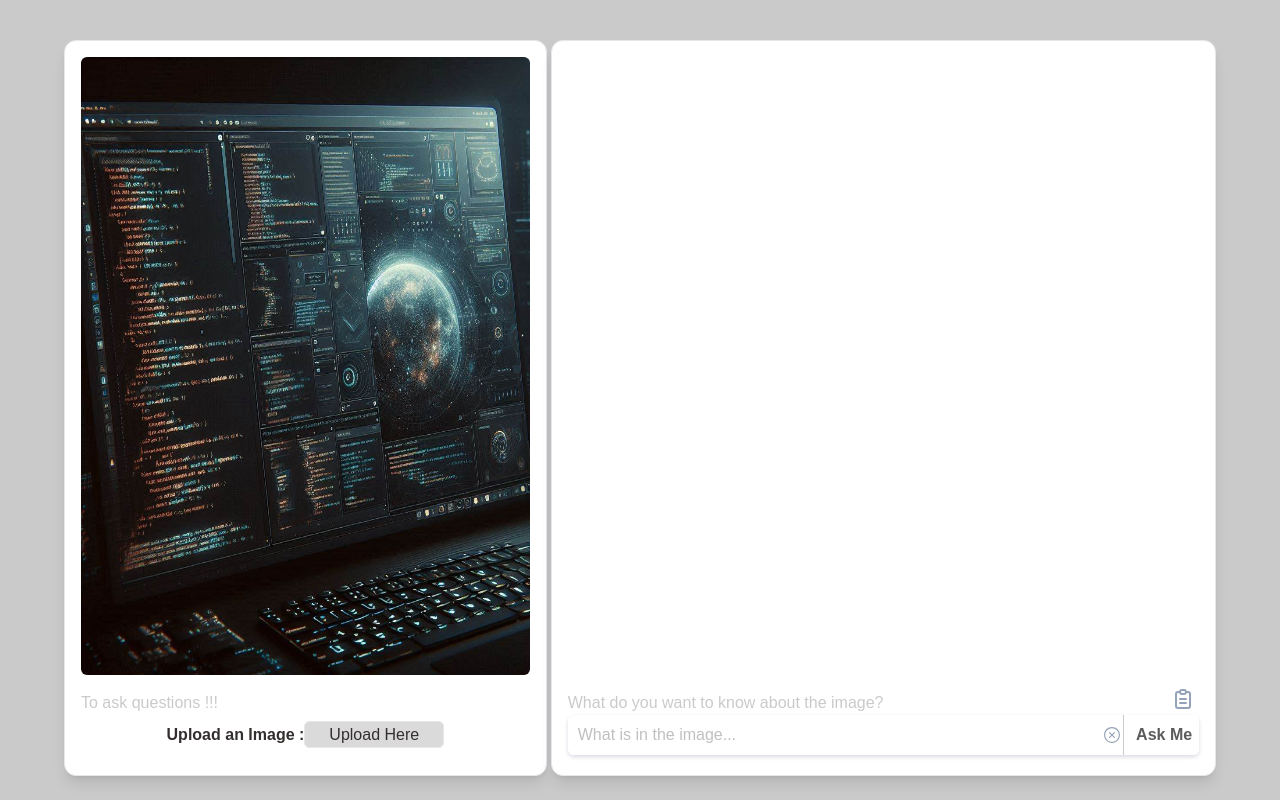
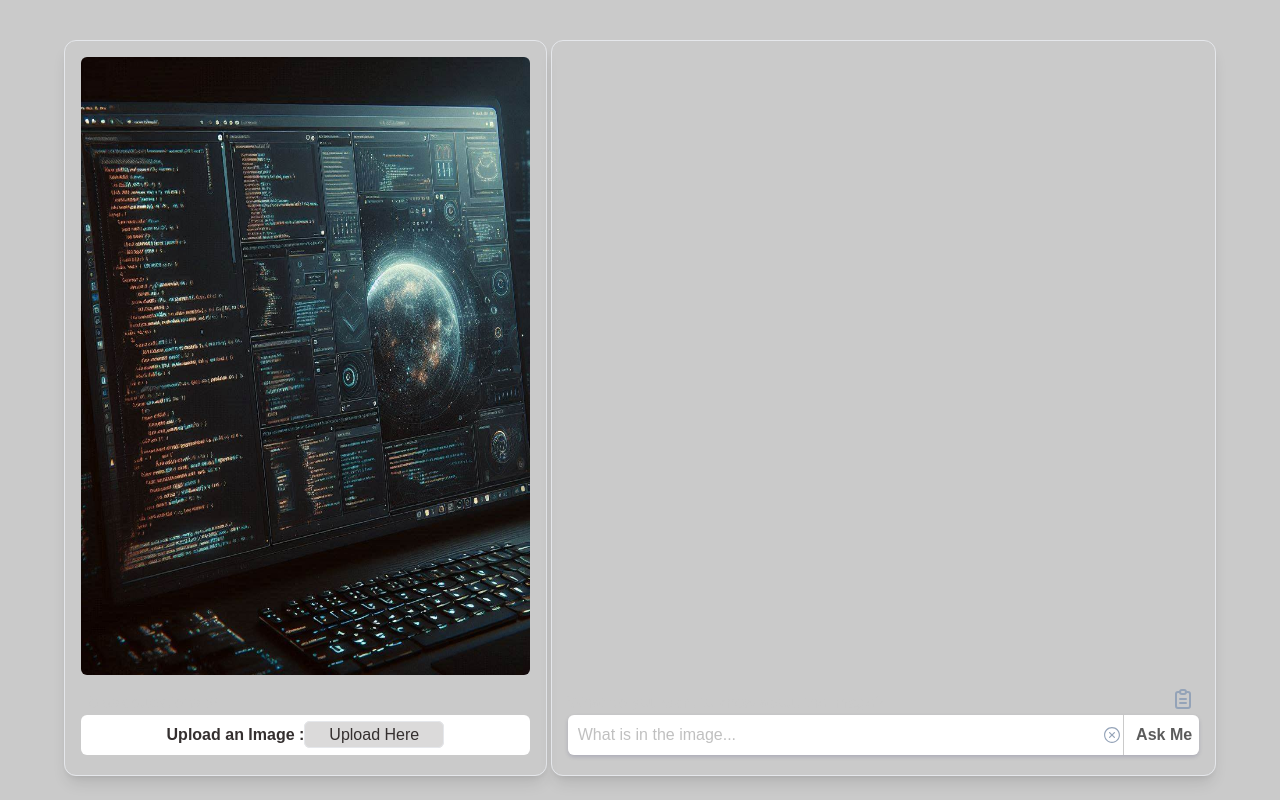
Before and after one commit to viveksharma004/geminiModel, a React (Create React App) app: page / in a window 1280 px wide. Built offline with nearby package versions, Linux system fonts and the light colour scheme.

Commit message:
Update App.js

```diff
--- a/src/App.js
+++ b/src/App.js
@@ -117,7 +117,7 @@ function App() {
         <section className="flex flex-col mt-10 gap-1 md:flex-row md:flex-nowrap sm:flex-row sm:flex-wrap  lg:flex-row lg:flex-nowrap">
           {/* <div className="max-h-[90%] w-[38%]"> */}
             <div
-              className=" shadow-lg lg:w-[42vw] h-[92vh]  bg-white border  border-1  dark:bg-gray-600 dark:border-gray-600 flex flex-col
+              className=" shadow-lg lg:w-[42vw] h-[92vh]  border  border-1  dark:bg-gray-600 dark:border-gray-600 flex flex-col
                 gap-4 p-4 rounded-xl
                 border-[#00095]  hover:shadow-xl hover:dark:border-gray-900 hover:border-3
                 transition ease-out sm:w-[90vw] sm:h-[92vh] md:w-[45vw]"
@@ -154,7 +154,7 @@ function App() {
           {/* </div> */}
 
           <div
-            className=" shadow-lg lg:w-[58vw] h-[92vh]   bg-white border  border-1  dark:bg-gray-600 dark:border-gray-600 flex flex-col
+            className=" shadow-lg lg:w-[58vw] h-[92vh]    border  border-1  dark:bg-gray-600 dark:border-gray-600 flex flex-col
             gap-4 p-4 rounded-xl
             border-[#00095]  hover:shadow-xl hover:dark:border-gray-900 hover:border
              transition ease-out sm:w-[90vw] sm:h-[92vh] md:w-[45vw]"
```
